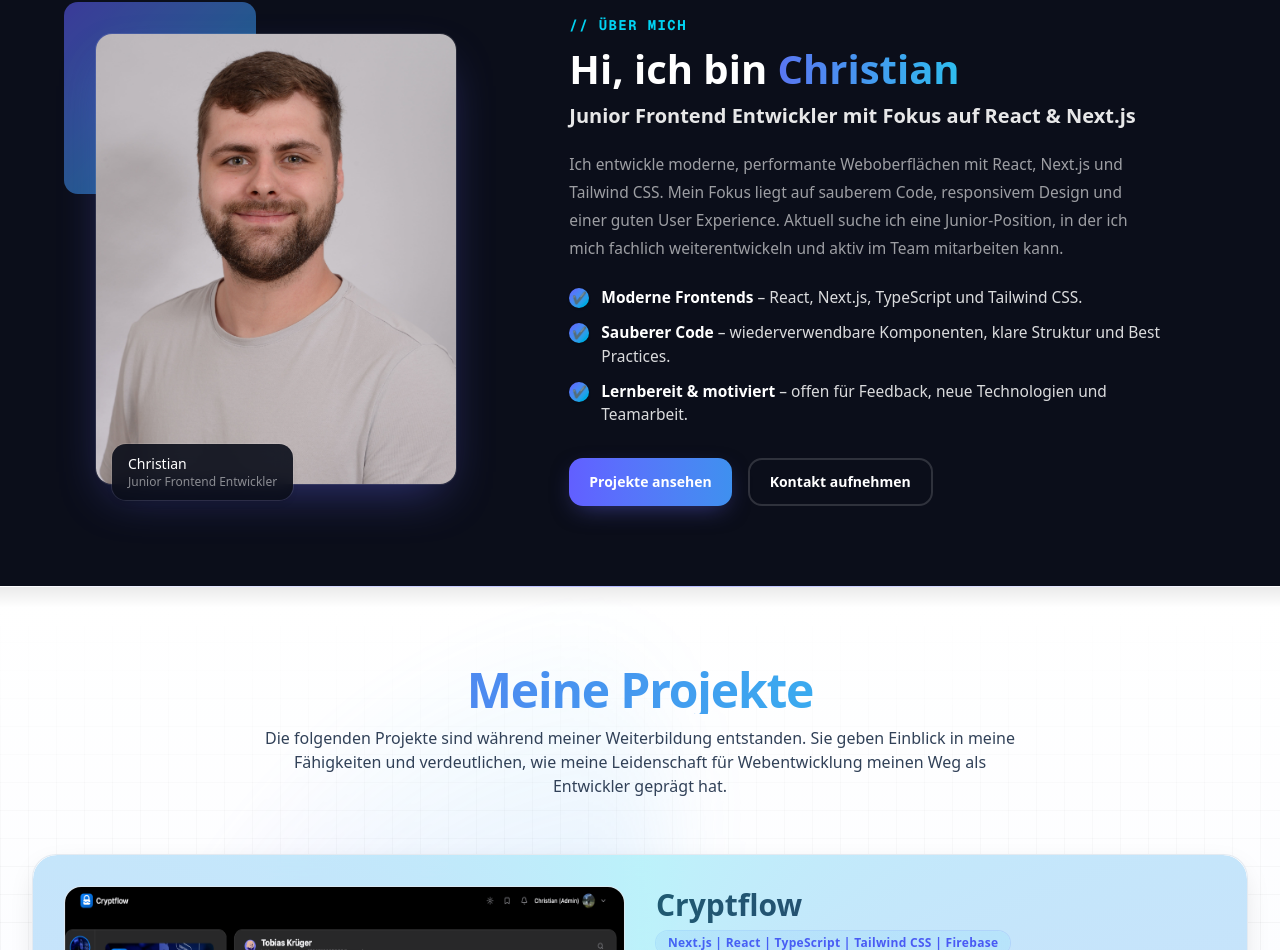
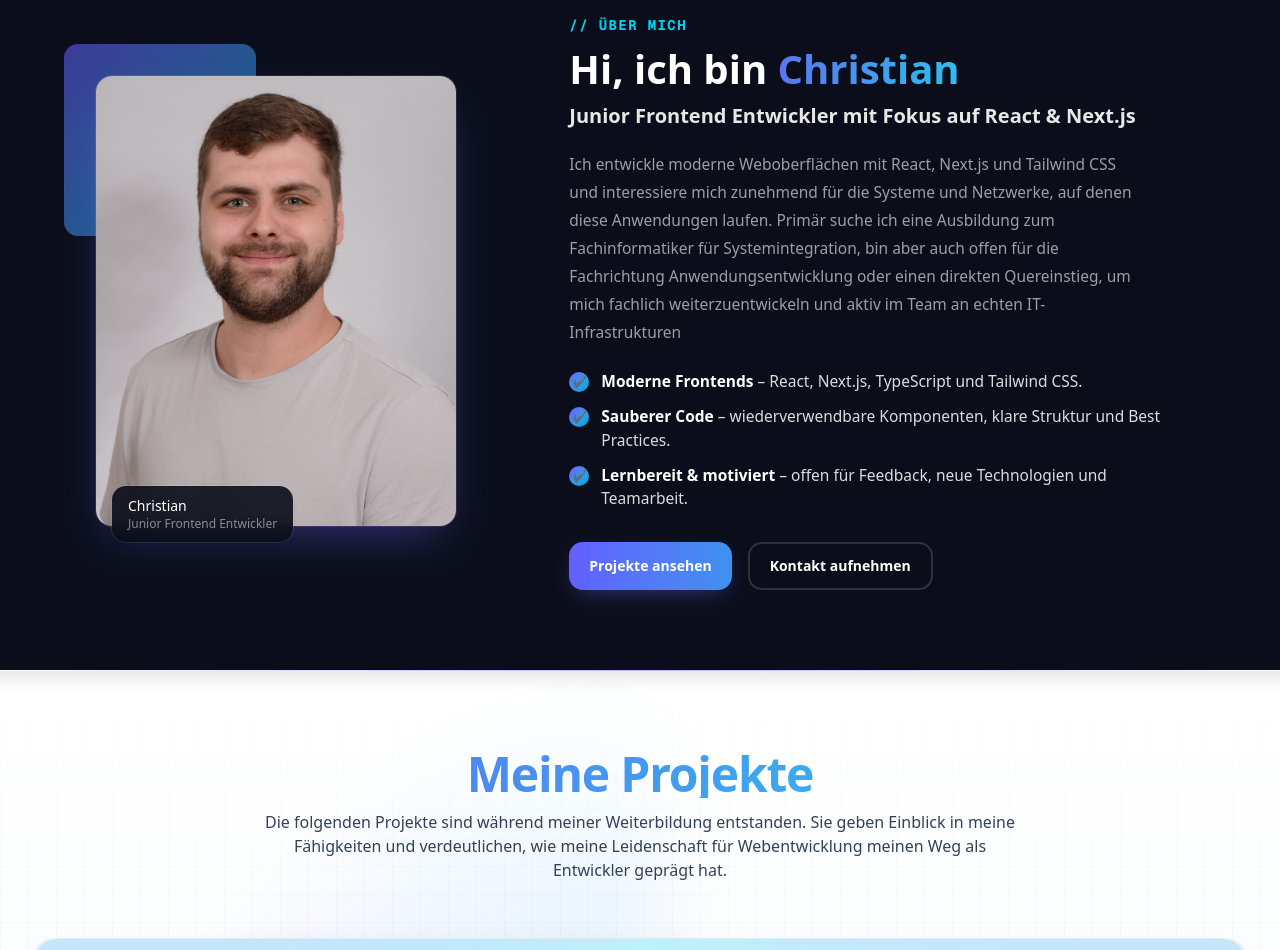
Before and after one commit to DevChristian1208/Portfolio, a Next.js app: page / in a window 1280 px wide. Shown: the part 868-1818 px from the top of the page. Built offline with nearby package versions, Linux system fonts and the light colour scheme.

Commit message:
Aboutme.tsx aktualisieren

```diff
--- a/src/Components/Aboutme.tsx
+++ b/src/Components/Aboutme.tsx
@@ -52,7 +52,6 @@ const Aboutme = ({ myname }: AboutmeProps) => {
             </figure>
           </div>
 
-          {/* Text */}
           <div className="order-1 lg:order-2 lg:col-span-7">
             <span className="font-mono text-sm font-bold uppercase tracking-widest text-cyan-400">
               {"// über mich"}
@@ -68,11 +67,7 @@ const Aboutme = ({ myname }: AboutmeProps) => {
             </p>
 
             <p className="mt-4 sm:mt-5 text-[15.5px] leading-7 text-white/60 max-w-prose">
-              Ich entwickle moderne, performante Weboberflächen mit React,
-              Next.js und Tailwind CSS. Mein Fokus liegt auf sauberem Code,
-              responsivem Design und einer guten User Experience. Aktuell suche
-              ich eine Junior-Position, in der ich mich fachlich
-              weiterentwickeln und aktiv im Team mitarbeiten kann.
+              Ich entwickle moderne Weboberflächen mit React, Next.js und Tailwind CSS und interessiere mich zunehmend für die Systeme und Netzwerke, auf denen diese Anwendungen laufen. Primär suche ich eine Ausbildung zum Fachinformatiker für Systemintegration, bin aber auch offen für die Fachrichtung Anwendungsentwicklung oder einen direkten Quereinstieg, um mich fachlich weiterzuentwickeln und aktiv im Team an echten IT-Infrastrukturen
             </p>
 
             <ul className="mt-6 space-y-3 text-[15.5px] text-white/85">
```
